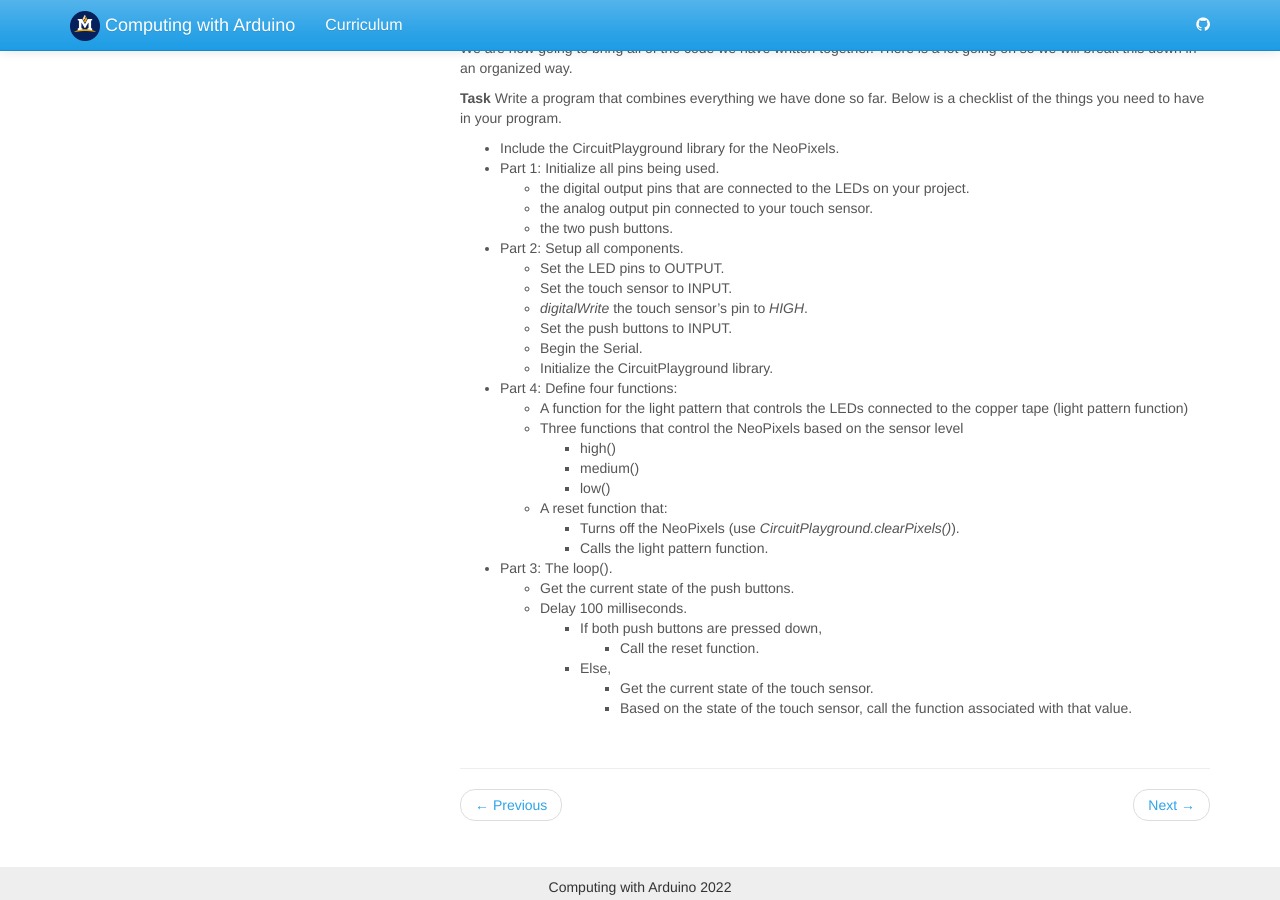
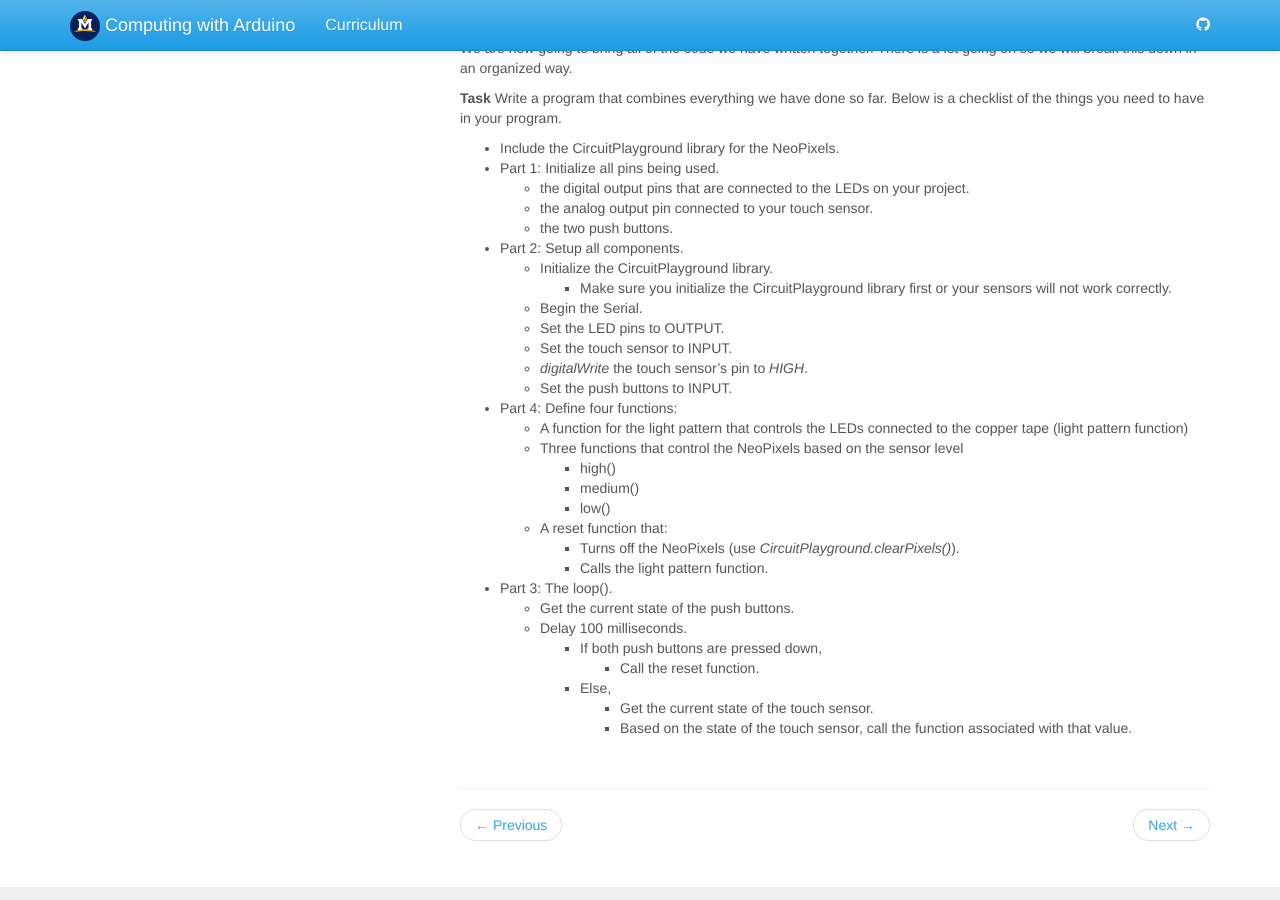
Before and after one commit to jake-chipps/friendometer, a Jekyll site: the page built from _docs/lessons/4-1.md, in a window 1280 px wide and 900 px high, scrolled down 1895 px. Built offline with Jekyll 4.4.1, drawn with Linux system fonts in a browser that asks for light colours.

Commit message:
Rearrange pseudocode

```diff
--- a/_docs/lessons/4-1.md
+++ b/_docs/lessons/4-1.md
@@ -76,12 +76,13 @@ We are now going to bring all of the code we have written together. There is a l
   - the analog output pin connected to your touch sensor.
   - the two push buttons.
 - Part 2: Setup all components.
+  - Initialize the CircuitPlayground library.
+    - Make sure you initialize the CircuitPlayground library first or your sensors will not work correctly.
+  - Begin the Serial.
   - Set the LED pins to OUTPUT.
   - Set the touch sensor to INPUT.
   - *digitalWrite* the touch sensor's pin to *HIGH*.
   - Set the push buttons to INPUT.
-  - Begin the Serial.
-  - Initialize the CircuitPlayground library.
 - Part 4: Define four functions:
   - A function for the light pattern that controls the LEDs connected to the copper tape (light pattern function)
   - Three functions that control the NeoPixels based on the sensor level
```
